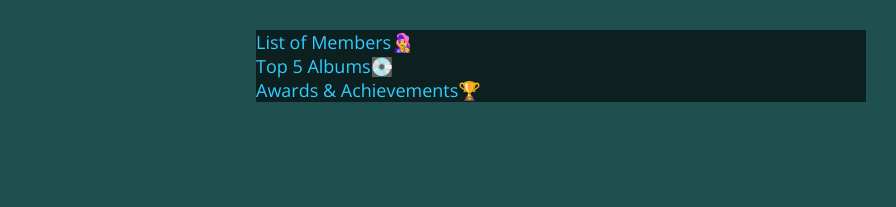
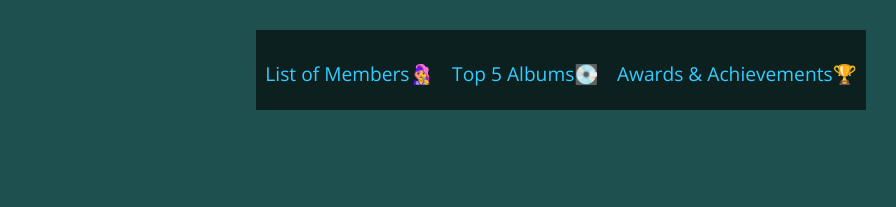
Before and after one commit to dino1210/GR-WEB-INTRST, a plain HTML site: page index.html in a window 1280 px wide. Shown: the top 207 px of the page, 384-1280 px from the left. Drawn offline with nearby package versions, Linux system fonts and the light colour scheme.

Commit message:
Update style..css

```diff
--- a/style.css
+++ b/style.css
@@ -147,3 +147,36 @@ h2 {
   background-color: rgba(0, 0, 0, 0.6);
   color: white;
 }
+
+.tm-aatwices-nav > ul > li {
+  display: inline-block;
+}
+
+.tm-aatwices-nav > ul > li {
+  color: white;
+  font-size: 1.2rem;
+  padding-top: 15px;
+  padding-bottom: 5px;
+  border-bottom: 3px solid transparent;
+}
+
+.tm-aatwices-nav {
+  height: 80px;
+}
+
+.tm-main {
+  max-width: 660px;
+}
+
+.tm-aatwices-nav > ul {
+  display: flex;
+  align-items: center;
+  justify-content: space-around;
+  height: 100%;
+}
+
+.tm-aatwices-nav > ul > li a.active,
+.tm-aatwices-nav > ul > li a.hover {
+  color: white;
+  border-bottom: 4px solid #fe7ba3;
+}
```
